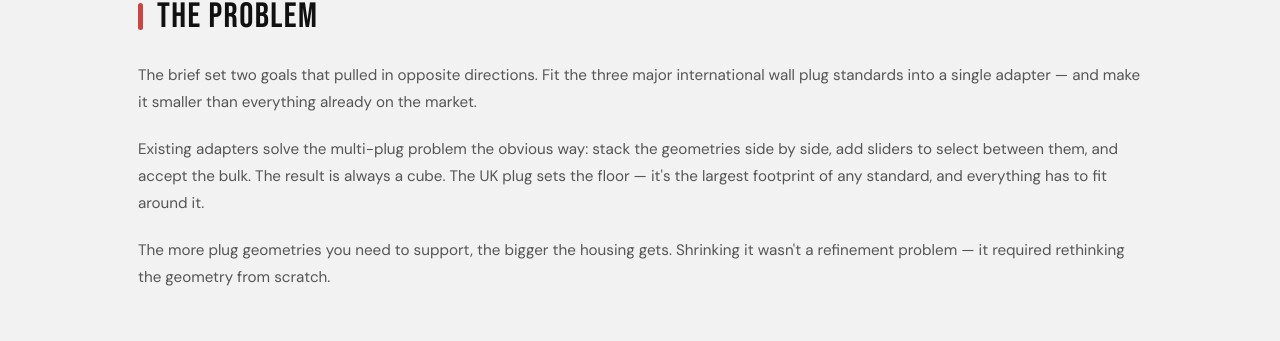
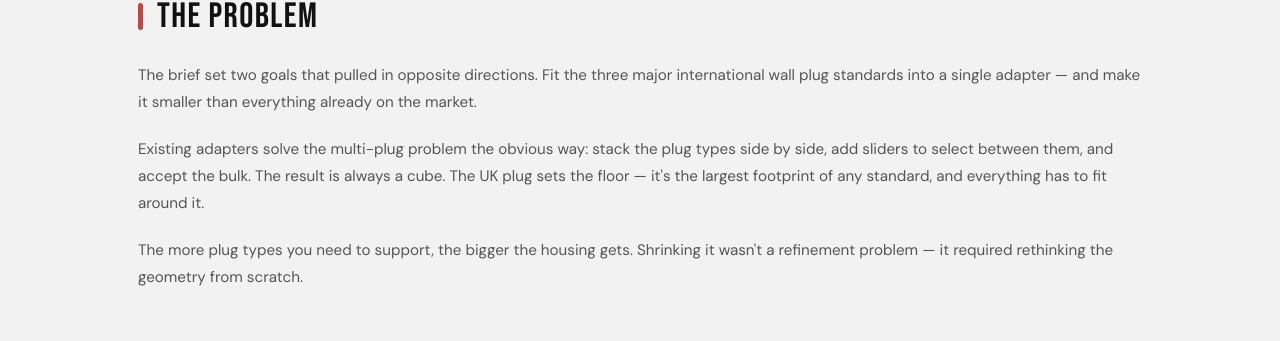
Before and after one commit to joseVidalJimenez/portfolio, a website: page docs/projects/plug.html in a window 1280 px wide. Shown: the part 865-1206 px from the top of the page. Drawn offline with Linux system fonts and the light colour scheme.

Commit message:
docs(project): use 'plug types' consistently in The Problem

```diff
--- a/docs/projects/plug.html
+++ b/docs/projects/plug.html
@@ -69,8 +69,8 @@
 				<div class="project-section">
 						<h2>The Problem</h2>
 						<p class="para">The brief set two goals that pulled in opposite directions. Fit the three major international wall plug standards into a single adapter &mdash; and make it smaller than everything already on the market.</p>
-						<p class="para">Existing adapters solve the multi-plug problem the obvious way: stack the geometries side by side, add sliders to select between them, and accept the bulk. The result is always a cube. The UK plug sets the floor &mdash; it's the largest footprint of any standard, and everything has to fit around it.</p>
-						<p class="para">The more plug geometries you need to support, the bigger the housing gets. Shrinking it wasn't a refinement problem &mdash; it required rethinking the geometry from scratch.</p>
+						<p class="para">Existing adapters solve the multi-plug problem the obvious way: stack the plug types side by side, add sliders to select between them, and accept the bulk. The result is always a cube. The UK plug sets the floor &mdash; it's the largest footprint of any standard, and everything has to fit around it.</p>
+						<p class="para">The more plug types you need to support, the bigger the housing gets. Shrinking it wasn't a refinement problem &mdash; it required rethinking the geometry from scratch.</p>
 				</div>
 
 				<div class="project-section">
```
